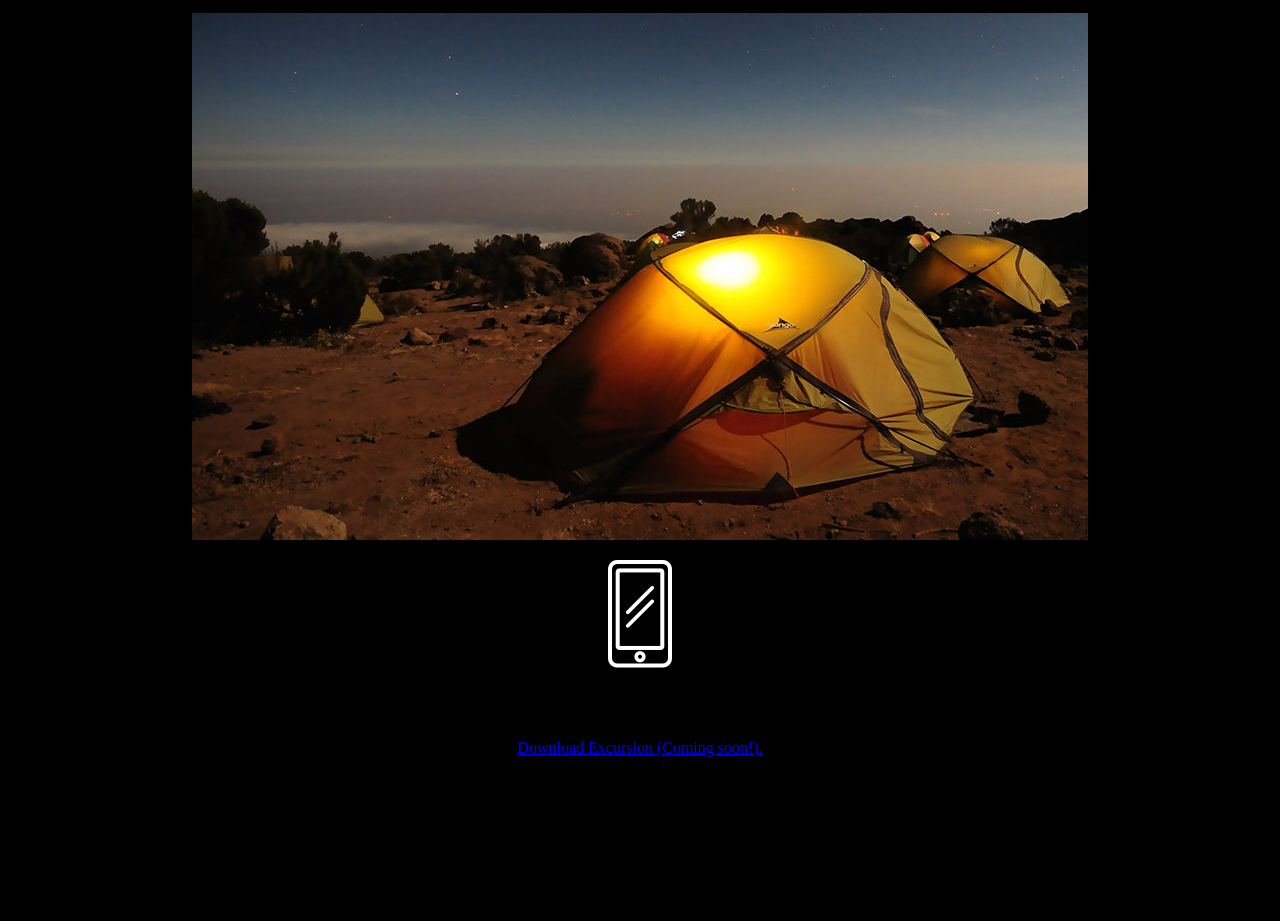
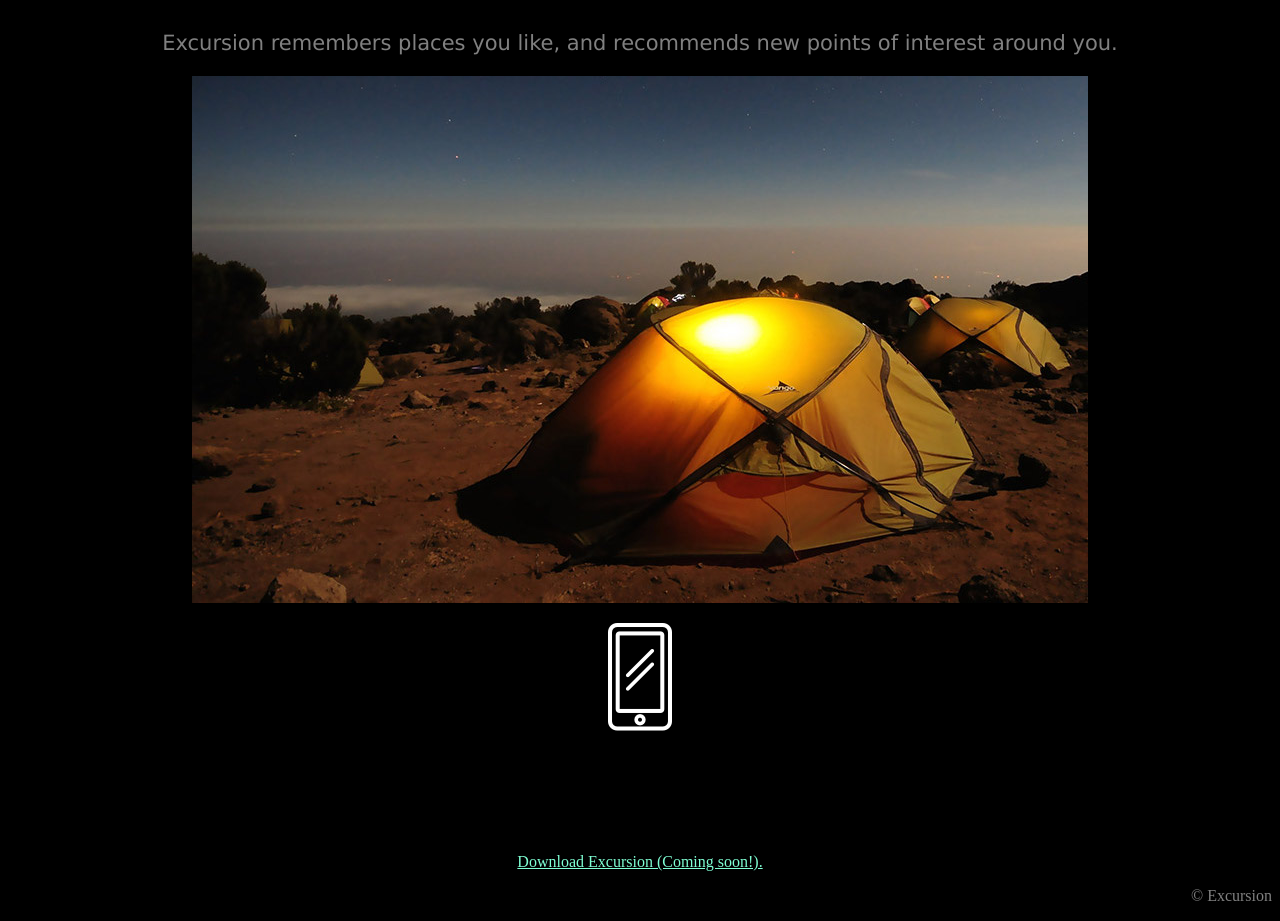
Before and after one commit to Jenksc2/excursion, a plain HTML site: page index.html in a window 1280 px wide. Shown: the part 401-1322 px from the top of the page. Before the commit the page ends 1208 px from the top, so only its background shows below. Drawn offline with Linux system fonts and the light colour scheme.

Commit message:
finish css

```diff
--- a/index.html
+++ b/index.html
@@ -16,15 +16,15 @@
     <!-- Main Info -->
     <div class="section-1">
       <h2>Your personal travel guide</h2>
-      <p>Excursion remembers places you like, and recommends new points of interest around you.</p>
+      <p class="info">Excursion remembers places you like, and recommends new points of interest around you.</p>
       <p><img src="resources\images\camp.jpg" alt="A Campsite"></p>
     </div>
     <!-- Footer -->
     <footer>
       <p><img src="resources\images\phone.png" alt="A Cellphone"></p>
       <h2>Coming Soon for iPhone and Android</h2>
-      <a "download" href="#">Download Excursion (Coming soon!).</a>
-      <p>&copy; Excursion</p>
+      <a class="download" href="#">Download Excursion (Coming soon!).</a>
+      <p class="brand">&copy; Excursion</p>
     </footer>
 
   </body>
--- a/resources/css/style.css
+++ b/resources/css/style.css
@@ -7,9 +7,22 @@ h1{
   font-weight: normal;
   font-size: 50px;
   color: white;
-  text-align: center;
+}
+h2{
+  font-family: Verdana;
+  font-weight: 300;
+  font-size: 42px;
 }
 .download{
   color: Aquamarine;
   font-size: 16px;
 }
+.info{
+  font-family: verdana;
+  font-size: 21px;
+  color: gray;
+}
+.brand{
+  color: gray;
+  text-align: right
+}
```
